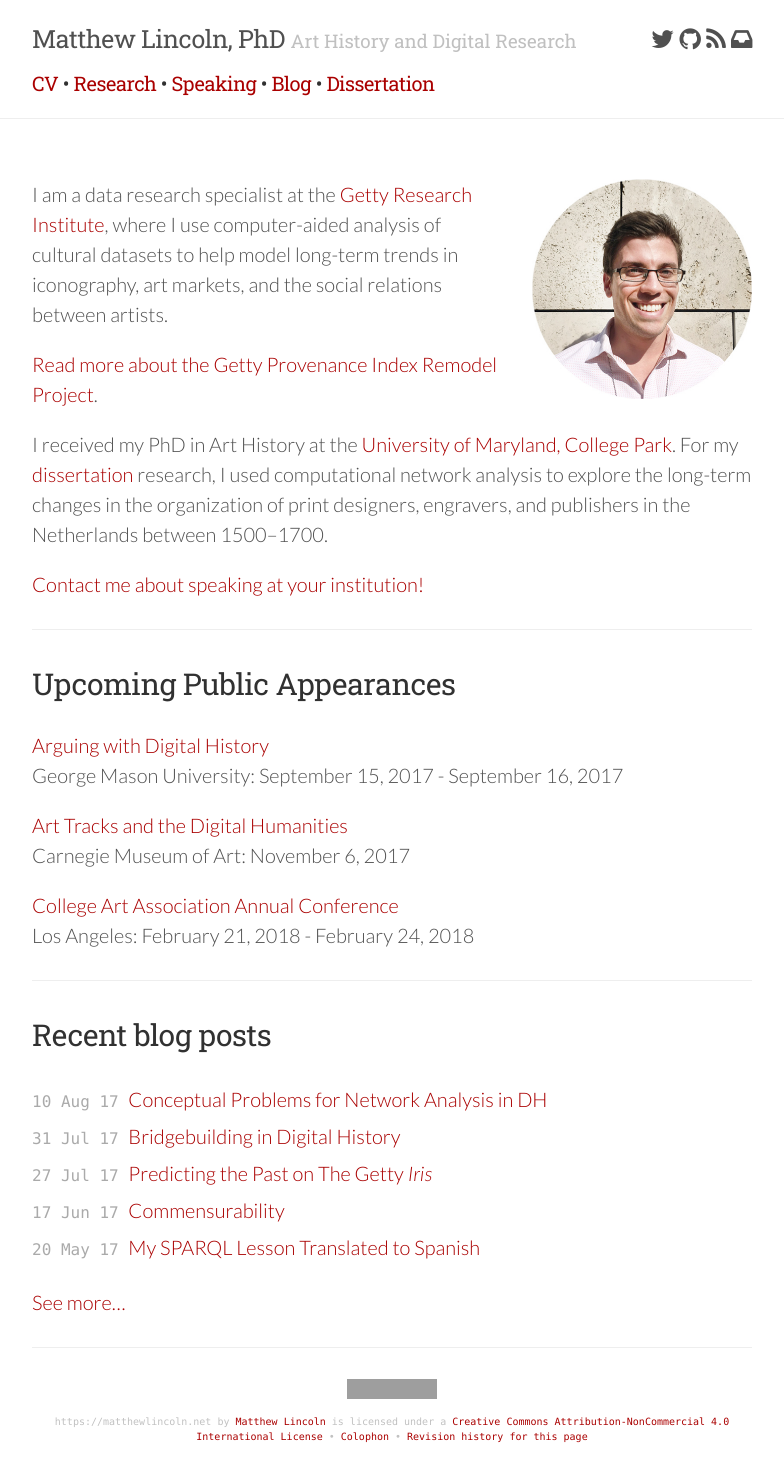
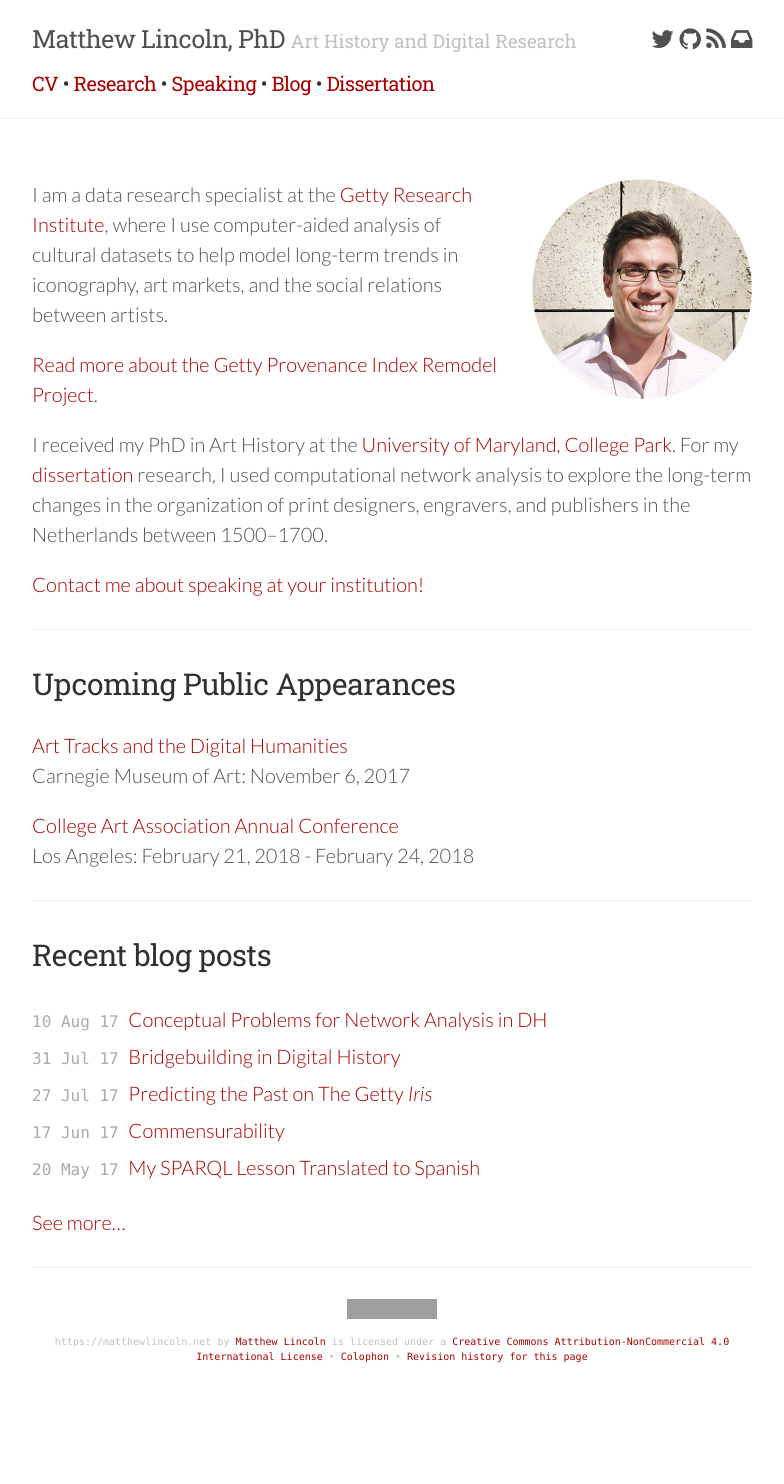
Before and after one commit to mdlincoln/mdlincoln.github.io, a Jekyll site: the page built from index.md, in a window 1280 px wide. Shown: the whole page, without its empty margins (248-1032 px from the left). Built offline with Jekyll 4.4.1, drawn with Linux system fonts in a browser that asks for light colours; nearby versions of some CDN libraries; a script that is not in the unit is left out; after the commit the page ends 1404 px from its top, so only the background shows below that; grey boxes are pictures that could not be loaded.

Commit message:
GMU event over

```diff
--- a/_data/travel.yaml
+++ b/_data/travel.yaml
@@ -1,8 +1,3 @@
-- venue: Arguing with Digital History
-  location: George Mason University
-  datestart: 2017-09-15 00:00:00 -0800
-  dateend: 2017-09-16 00:00:00 -0800
-  url: http://rrchnm.org/news/arguing-with-digital-history-workshop-to-address-a-central-problem-in-digital-history/
 - venue: Art Tracks and the Digital Humanities
   location: Carnegie Museum of Art
   datestart: 2017-11-06 00:00:00 -0800
```
